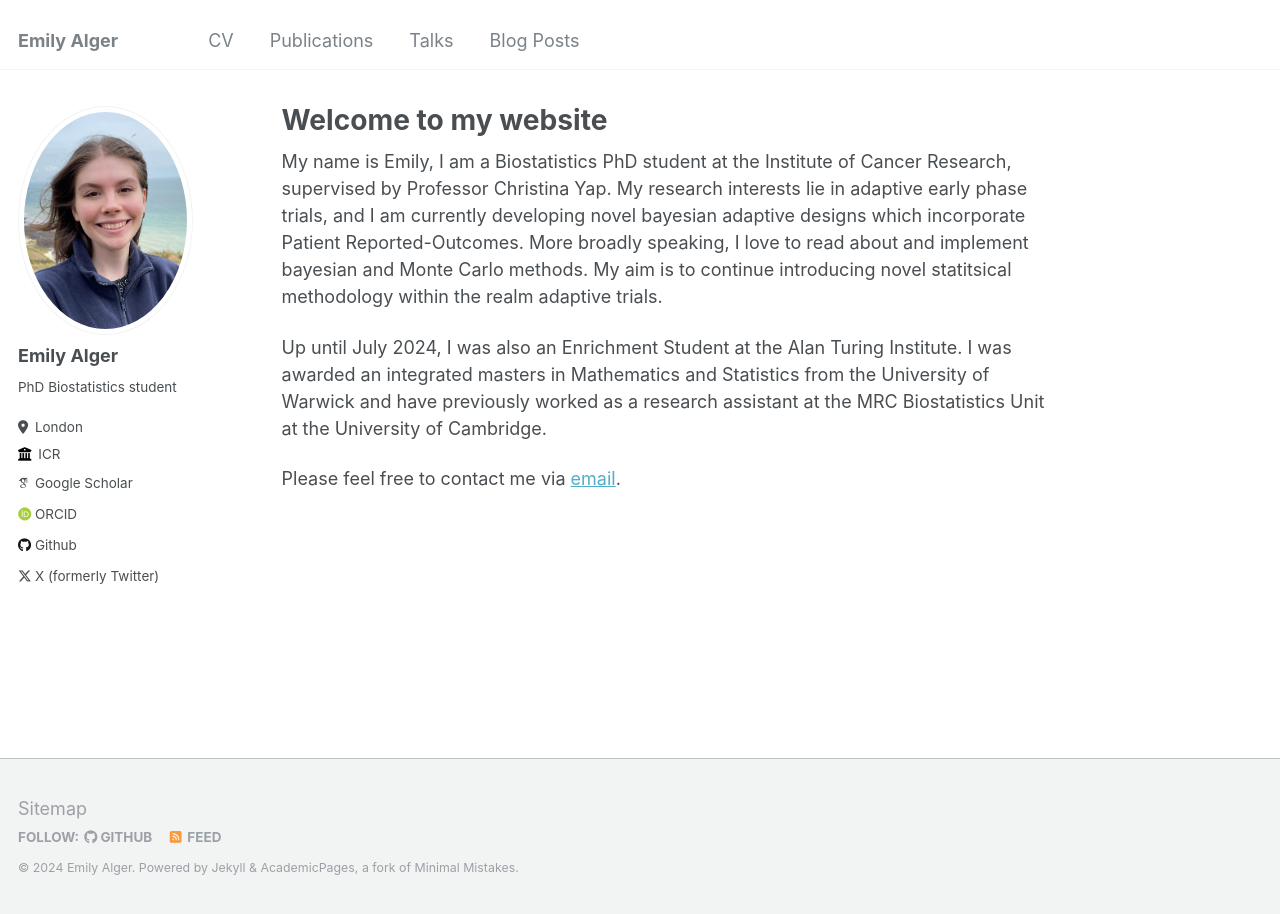
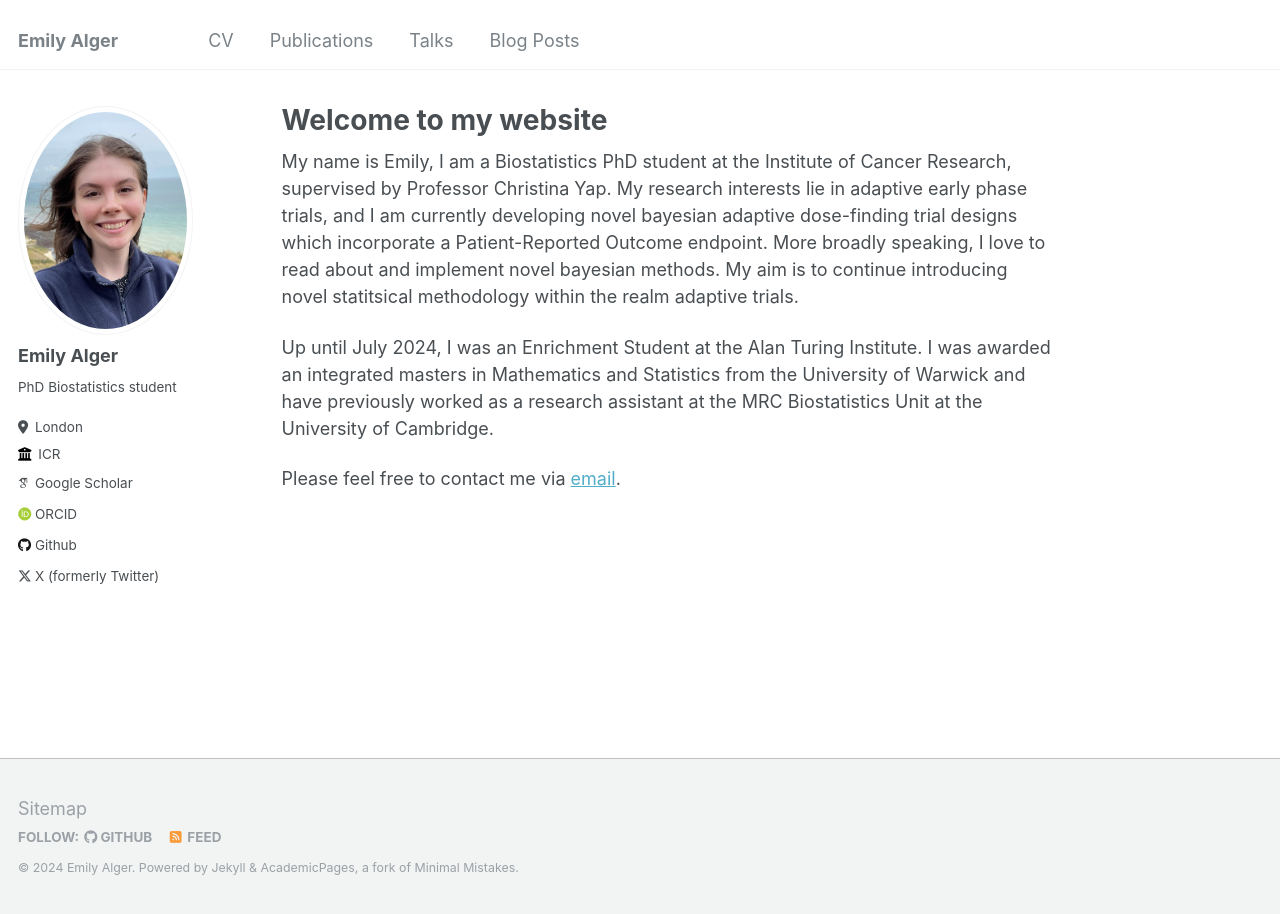
Before and after one commit to alemily100/alemily100.github.io, a Jekyll site: the page built from _pages/about.md, in a window 1280 px wide. Built offline with Jekyll 4.4.1, drawn with Linux system fonts in a browser that asks for light colours; some web fonts are replaced.

Commit message:
Update about.md

```diff
--- a/_pages/about.md
+++ b/_pages/about.md
@@ -7,8 +7,8 @@ redirect_from:
   - /about.html
 ---
 
-My name is Emily, I am a Biostatistics PhD student at the Institute of Cancer Research, supervised by Professor Christina Yap. My research interests lie in adaptive early phase trials, and I am currently developing novel bayesian adaptive designs which incorporate Patient Reported-Outcomes. More broadly speaking, I love to read about and implement bayesian and Monte Carlo methods. My aim is to continue introducing novel statitsical methodology within the realm adaptive trials.
+My name is Emily, I am a Biostatistics PhD student at the Institute of Cancer Research, supervised by Professor Christina Yap. My research interests lie in adaptive early phase trials, and I am currently developing novel bayesian adaptive dose-finding trial designs which incorporate a Patient-Reported Outcome endpoint. More broadly speaking, I love to read about and implement novel bayesian methods. My aim is to continue introducing novel statitsical methodology within the realm adaptive trials.
 
-Up until July 2024, I was also an Enrichment Student at the Alan Turing Institute. I was awarded an integrated masters in Mathematics and Statistics from the University of Warwick and have previously worked as a research assistant at the MRC Biostatistics Unit at the University of Cambridge.
+Up until July 2024, I was an Enrichment Student at the Alan Turing Institute. I was awarded an integrated masters in Mathematics and Statistics from the University of Warwick and have previously worked as a research assistant at the MRC Biostatistics Unit at the University of Cambridge.
 
 Please feel free to contact me via [email](mailto:emily.alger@icr.ac.uk).
```
